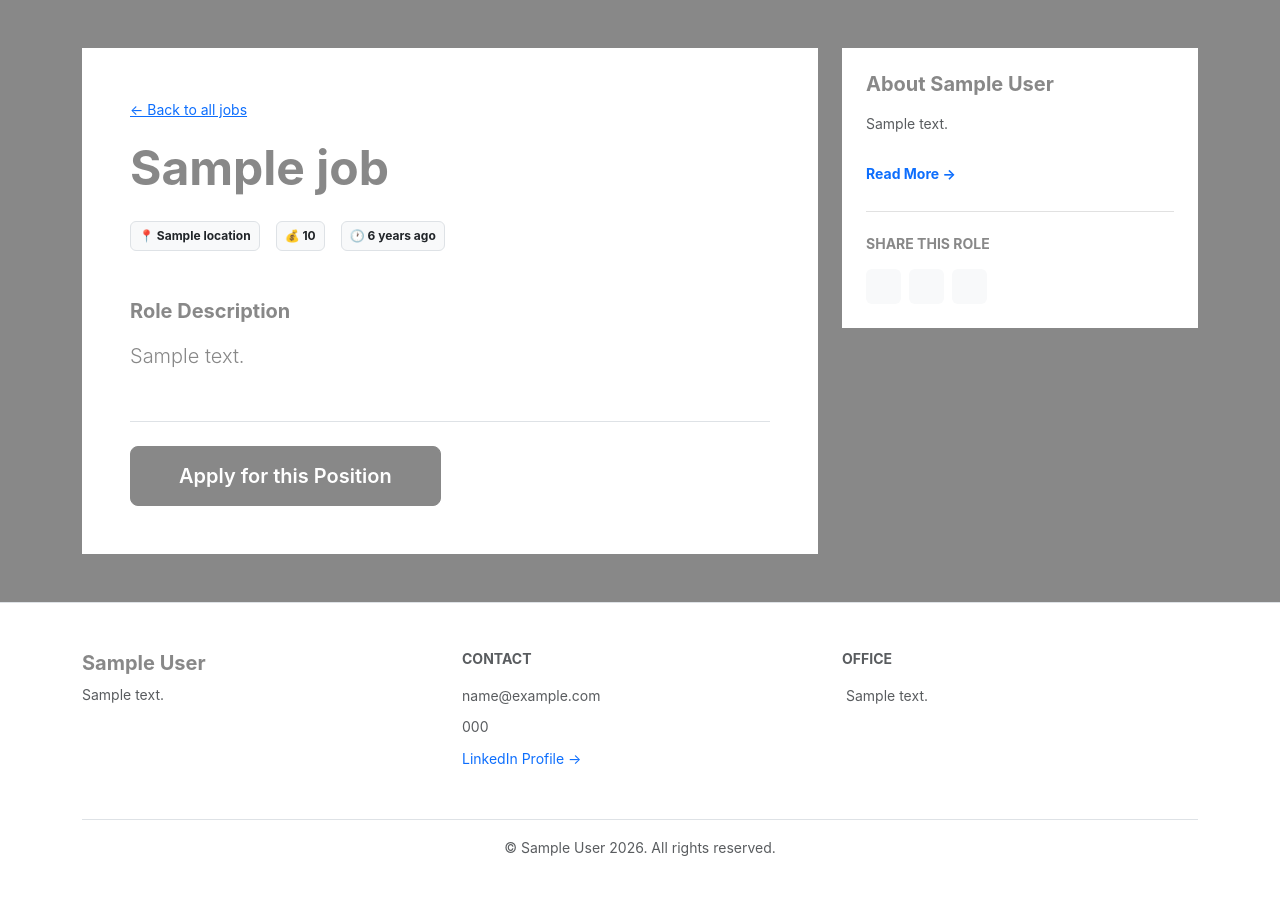
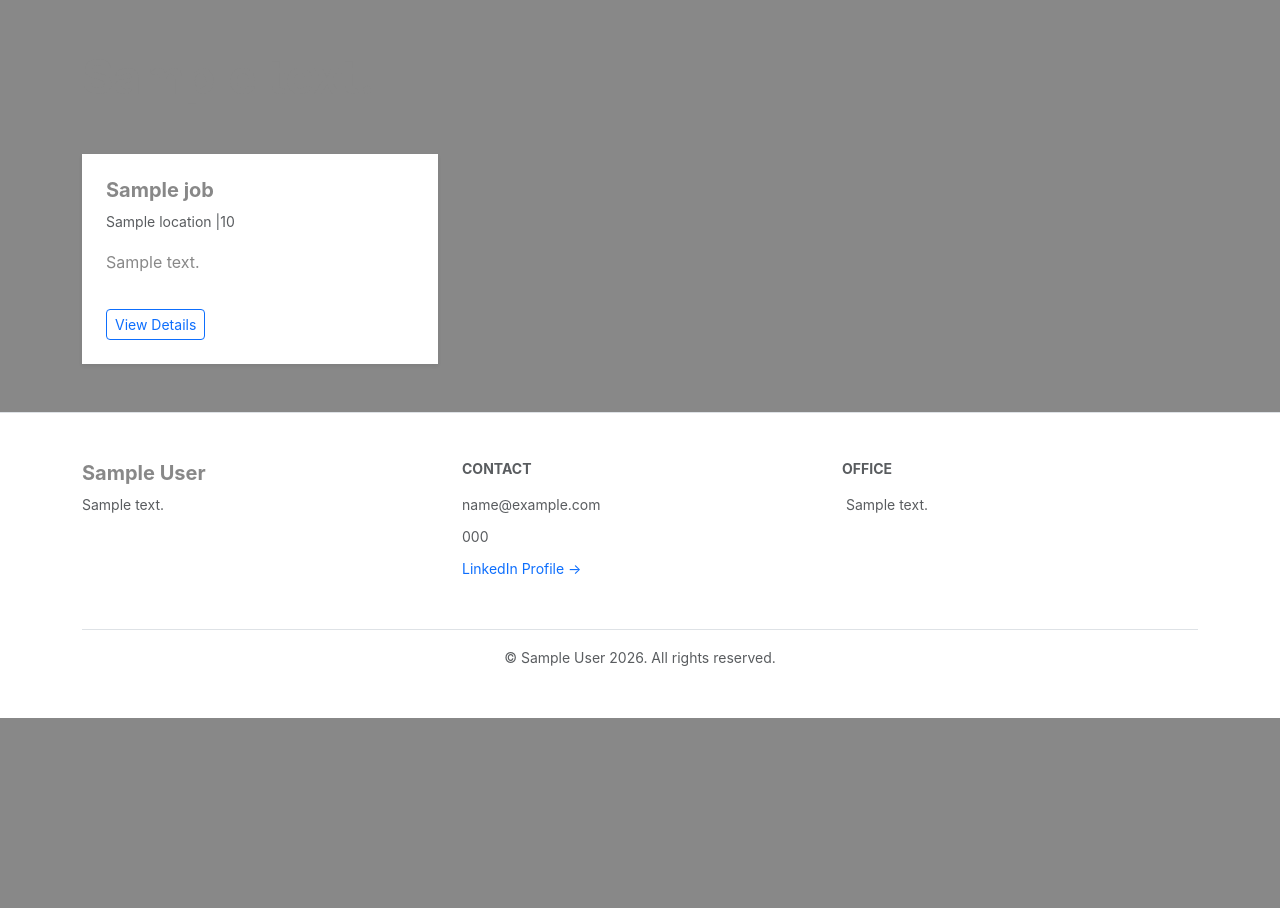
Before and after one commit to christinalicence/recruitment_saas, a Django app: template cms/templates/cms/job_list.html in a window 1280 px wide. Shown: the part 72-980 px from the top of the page. After the commit the page ends 790 px from the top, so only its background shows below. Run offline with Django 5.2, Linux system fonts and the light colour scheme; the template is opened without the code that fills it: most values are stand-ins (such as "Sample title", 1, 10 or a date in 2020); grey boxes marked "Sample" are stand-in pictures.

Commit message:
ensure live jobs show on page

```diff
--- a/cms/templates/cms/job_list.html
+++ b/cms/templates/cms/job_list.html
@@ -1,52 +1,25 @@
 {% extends "cms/base_tenant.html" %}
 
-{% block title %}{{ job.title }} | {{ profile.display_name }}{% endblock %}
+{% block content %}
+<div class="theme-{{ profile.template_choice|default:'executive' }} py-5">
+    <div class="container">
+        <h1 class="display-5 fw-bold mb-5">{{ profile.jobs_header_text|default:"Current Vacancies" }}</h1>
 
-{% block content %}
-<div class="theme-{{ profile.template_choice|default:'executive' }} agency-site">
-    <div class="py-5">
-        <div class="container">
-            <div class="row g-4">
-                <div class="col-lg-8">
-                    <div class="card-brand p-5 bg-white">
-                        <a href="{% url 'cms:job_list' %}" class="small">&larr; Back to all jobs</a>
-
-                        <h1 class="display-5 fw-bold mt-3 mb-4">{{ job.title }}</h1>
-
-                        <div class="d-flex gap-3 mb-5 flex-wrap">
-                            <span class="badge bg-light text-dark border p-2">📍 {{ job.location }}</span>
-                            <span class="badge bg-light text-dark border p-2">💰 {{ job.salary }}</span>
-                            <span class="badge bg-light text-dark border p-2">🕐 {{ job.created_at|timesince }} ago</span>
-                        </div>
-
-                        <div class="job-content lead mb-5">
-                            <h5 class="fw-bold mb-3">Role Description</h5>
-                            {{ job.description|linebreaks }}
-                        </div>
-
-                        <div class="mt-5 pt-4 border-top">
-                            <button class="btn btn-primary btn-lg px-5">Apply for this Position</button>
-                        </div>
-                    </div>
-                </div>
-
-                <div class="col-lg-4">
-                    <div class="card-brand p-4 bg-white sticky-top" style="top: 20px;">
-                        <h5 class="fw-bold mb-3">About {{ profile.display_name }}</h5>
-                        <p class="small text-muted mb-4">{{ profile.about_content|truncatewords:50 }}</p>
-                        <a href="{% url 'cms:about' %}" class="small fw-bold text-decoration-none">Read More &rarr;</a>
-
-                        <hr class="my-4">
-
-                        <h6 class="fw-bold mb-3 small text-uppercase">Share this role</h6>
-                        <div class="d-flex gap-2">
-                            <div class="bg-light rounded" style="width: 35px; height: 35px;"></div>
-                            <div class="bg-light rounded" style="width: 35px; height: 35px;"></div>
-                            <div class="bg-light rounded" style="width: 35px; height: 35px;"></div>
-                        </div>
-                    </div>
+        <div class="row g-4">
+            {% for job in jobs %}
+            <div class="col-md-6 col-lg-4">
+                <div class="card-brand h-100 bg-white shadow-sm border-0 p-4">
+                    <h3 class="h5 fw-bold">{{ job.title }}</h3>
+                    <p class="text-muted small">{{ job.location }} |{{ job.salary }}</p>
+                    <p class="card-text">{{ job.summary }}</p>
+                    <a href="{% url 'cms:job_detail' job.pk %}" class="btn btn-outline-primary btn-sm mt-3">View Details</a>
                 </div>
             </div>
+            {% empty %}
+            <div class="col-12 text-center py-5">
+                <p class="text-muted">No active vacancies at the moment. Please check back soon!</p>
+            </div>
+            {% endfor %}
         </div>
     </div>
 </div>
```
Also changed, not shown: cms/views.py (+12 -6 lines).
